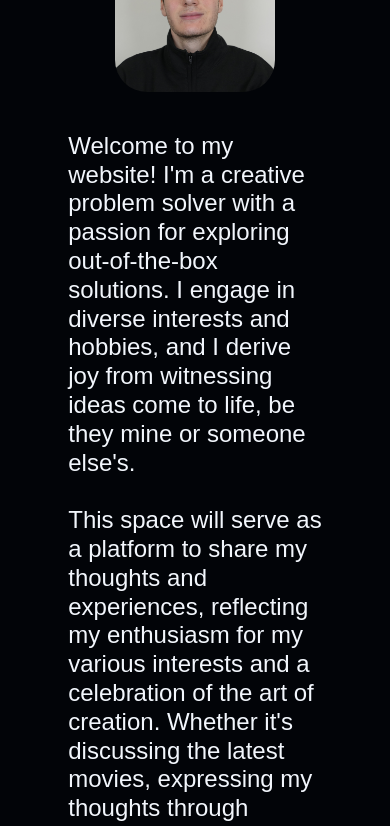
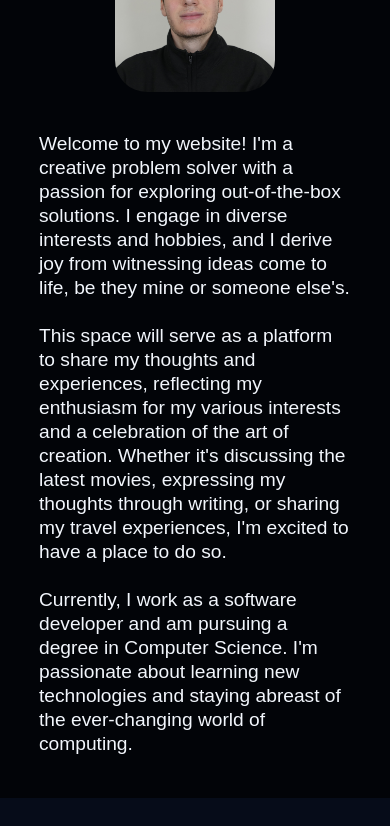
Before and after one commit to tomersz12/tomer-portfolio, a React (Vite) app: page / in a window 390 px wide. Shown: the part 920-1746 px from the top of the page. Built offline with nearby package versions, Linux system fonts and the light colour scheme; a web font is replaced by a local one.

Commit message:
responsivity

```diff
--- a/src/scss/index.scss
+++ b/src/scss/index.scss
@@ -133,6 +133,13 @@ h1, h2, h3, h4, h5, h6 {
                 .about-image {
                     display: grid;
                     place-items: center;
+                }
+                .about-text {
+                    p {
+                        width: 80vw;
+                        font-size: 1.2rem;
+                        line-height: 1.5rem;
+                    }
                 }
             }
         }
```
